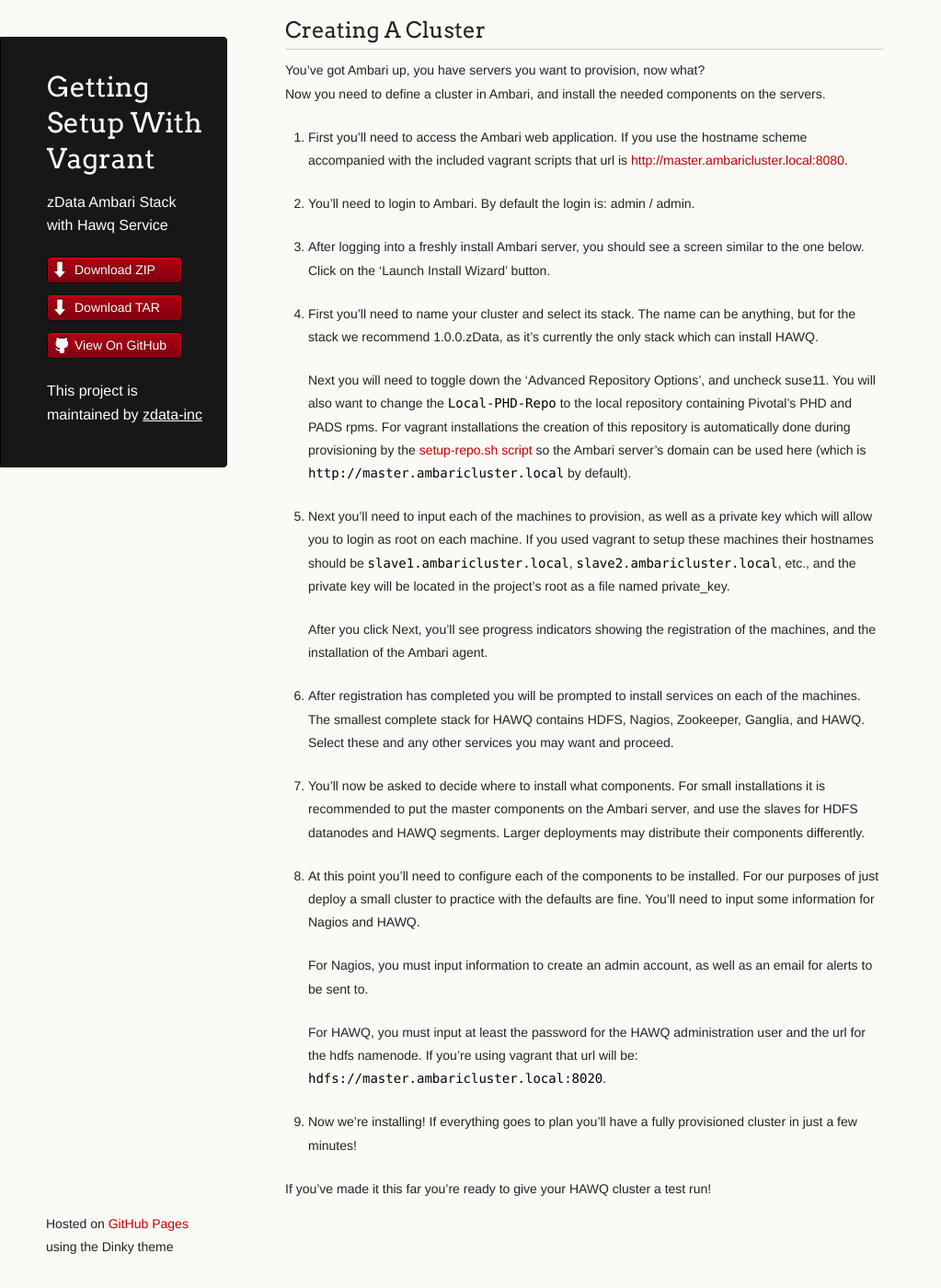
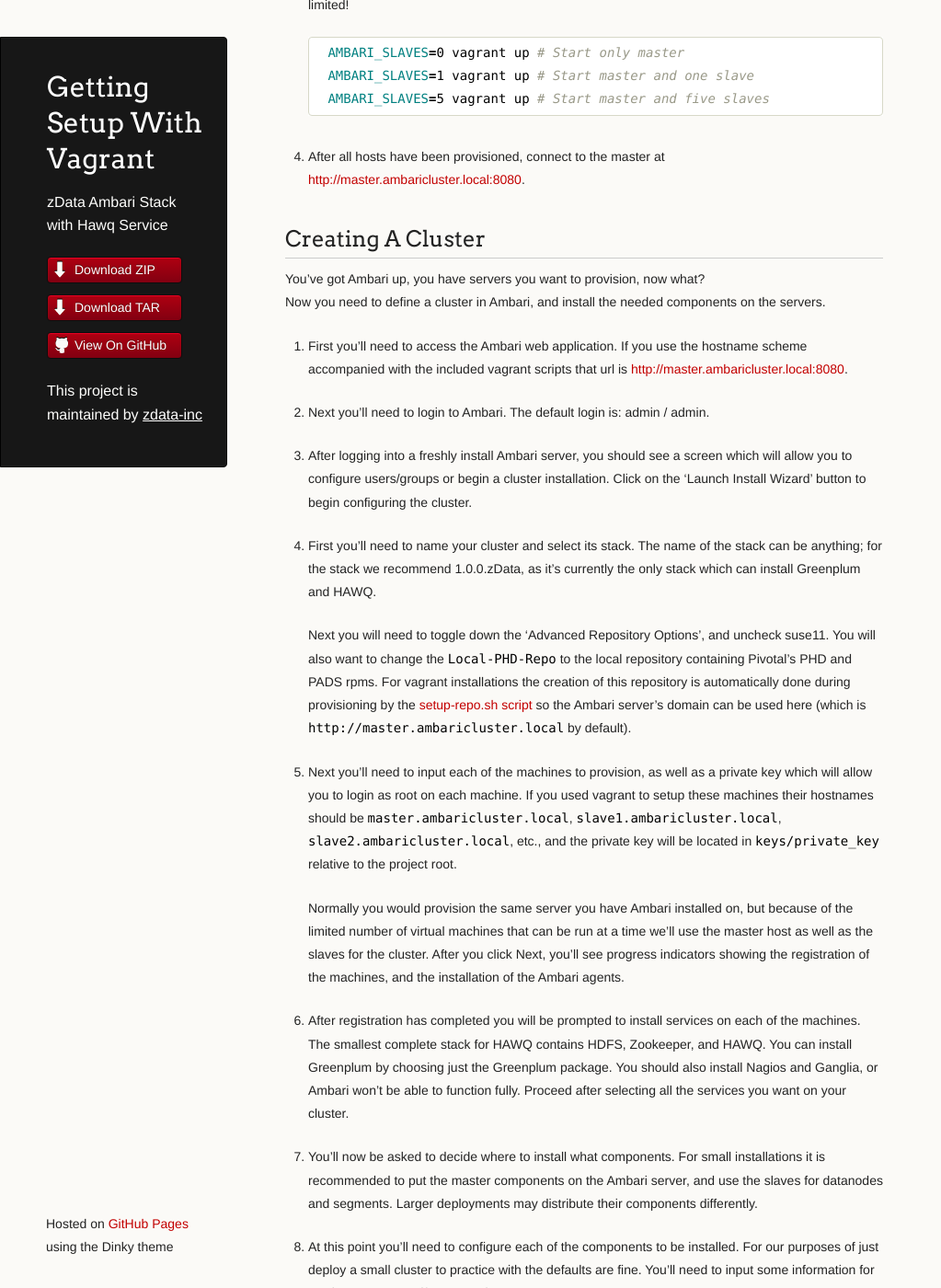
Before and after one commit to zdata-inc/ambari-extensions, a Jekyll site: the page built from getting-setup/with-vagrant.md, in a window 1280 px wide and 1400 px high, scrolled down 899 px. Shown: the whole window at 92% size, without its empty margins (0-1023 px from the left). Built offline with Jekyll 4.4.1, drawn with Linux system fonts in a browser that asks for light colours; Markdown is read by kramdown in place of the engine named in the settings; before the commit the page ends 2276 px from its top, so only the background shows below that; some of the changed text lies outside the part shown.

Commit message:
Update vagrant instructions for 0.4.

````diff
--- a/getting-setup/with-vagrant.md
+++ b/getting-setup/with-vagrant.md
@@ -10,24 +10,34 @@
 
  - [Vagrant](https://www.vagrantup.com)
  - [Vagrant Plugin: Hostmanager](https://github.com/smdahlen/vagrant-hostmanager)
+ - [Vagrant Plugin: Reload](https://github.com/aidanns/vagrant-reload)
+ - [Vagrant Plugin: Triggers](https://github.com/emyl/vagrant-triggers)
+ - [Vagrant Plugin: AWS](https://github.com/mitchellh/vagrant-aws) (optional)
 
-    ```bash
+    ```sh
     vagrant plugin install vagrant-hostmanager
+    vagrant plugin install vagrant-reload
+    vagrant plugin install vagrant-triggers
+
+    vagrant plugin install vagrant-aws # To provision on AWS
     ```
 
 ### Installation
 
 1. First you will need to retrieve certain artifacts from Pivotal.  Visit https://network.pivotal.io/products/pivotal-hd, create an account if you don't have one already.
 
-2. Next download `Pivotal HD 2.1.0`, `PHD 2.1.0: Pivotal HAWQ 1.2.1.0` and place them in the artifacts directory.
+2. Next download the following to the artifacts directory:
+    - [Pivotal HD 2.1.0](https://network.pivotal.io/products/pivotal-hd#/releases/2-1)
+    - [PHD 2.1.0: Pivotal HAWQ 1.2.1.0](https://network.pivotal.io/products/pivotal-hd#/releases/2-1)
+    - [4.3.5.0 Database Server -> Greenplum Database 4.3.5.0 for Red Hat Enterprise Linux 5 and 6](https://network.pivotal.io/products/pivotal-gpdb)
 
-3. Run ./build/up.sh to create and provision the virtual machines.  This step will install Ambari automatically.
+3. Run `vagrant up` to create and provision the virtual machines.  This step will install Ambari automatically.
     __Warning:__ Each of the virtual machines requires 4GB of RAM, only spin up one or two if RAM is limited!
 
-    ```bash
-    ./build/up.sh 0 # Start only master
-    ./build/up.sh 1 # Start master and one slave
-    ./build/up.sh 5 # Start master and five slaves
+    ```sh
+    AMBARI_SLAVES=0 vagrant up # Start only master
+    AMBARI_SLAVES=1 vagrant up # Start master and one slave
+    AMBARI_SLAVES=5 vagrant up # Start master and five slaves
     ```
 
 2. After all hosts have been provisioned, connect to the master at <a href="http://master.ambaricluster.local:8080" target="_blank">http://master.ambaricluster.local:8080</a>.
@@ -41,28 +51,30 @@
 
 1. First you'll need to access the Ambari web application.  If you use the hostname scheme accompanied with the included vagrant scripts that url is <a href="http://master.ambaricluster.local:8080" target="_blank">http://master.ambaricluster.local:8080</a>.
 
-2. You'll need to login to Ambari.  By default the login is: admin / admin.
+2. Next you'll need to login to Ambari.  The default login is: admin / admin.
 
-3. After logging into a freshly install Ambari server, you should see a screen similar to the one below.  Click on the 'Launch Install Wizard' button.
+3. After logging into a freshly install Ambari server, you should see a screen which will allow you to configure users/groups or begin a cluster installation.  Click on the 'Launch Install Wizard' button to begin configuring the cluster.
 
-4. First you'll need to name your cluster and select its stack.  The name can be anything, but for the stack we recommend 1.0.0.zData, as it's currently the only stack which can install HAWQ.
+4. First you'll need to name your cluster and select its stack.  The name of the stack can be anything; for the stack we recommend 1.0.0.zData, as it's currently the only stack which can install Greenplum and HAWQ.
 
     Next you will need to toggle down the 'Advanced Repository Options', and uncheck suse11.  You will also want to change the `Local-PHD-Repo` to the local repository containing Pivotal's PHD and PADS rpms.  For vagrant installations the creation of this repository is automatically done during provisioning by the [setup-repo.sh script](https://github.com/zdata-inc/ambari-stack/blob/master/build/setup-repo.sh) so the Ambari server's domain can be used here (which is `http://master.ambaricluster.local` by default).
 
-5. Next you'll need to input each of the machines to provision, as well as a private key which will allow you to login as root on each machine.  If you used vagrant to setup these machines their hostnames should be `slave1.ambaricluster.local`, `slave2.ambaricluster.local`, etc., and the private key will be located in the project's root as a file named private_key.
+5. Next you'll need to input each of the machines to provision, as well as a private key which will allow you to login as root on each machine.  If you used vagrant to setup these machines their hostnames should be `master.ambaricluster.local`, `slave1.ambaricluster.local`, `slave2.ambaricluster.local`, etc., and the private key will be located in `keys/private_key` relative to the project root.
 
-    After you click Next, you'll see progress indicators showing the registration of the machines, and the installation of the Ambari agent.
+    Normally you would provision the same server you have Ambari installed on, but because of the limited number of virtual machines that can be run at a time we'll use the master host as well as the slaves for the cluster.  After you click Next, you'll see progress indicators showing the registration of the machines, and the installation of the Ambari agents.
 
-6. After registration has completed you will be prompted to install services on each of the machines.  The smallest complete stack for HAWQ contains HDFS, Nagios, Zookeeper, Ganglia, and HAWQ.  Select these and any other services you may want and proceed.
+6. After registration has completed you will be prompted to install services on each of the machines.  The smallest complete stack for HAWQ contains HDFS, Zookeeper, and HAWQ.  You can install Greenplum by choosing just the Greenplum package.  You should also install Nagios and Ganglia, or Ambari won't be able to function fully.  Proceed after selecting all the services you want on your cluster.
 
-7. You'll now be asked to decide where to install what components.  For small installations it is recommended to put the master components on the Ambari server, and use the slaves for HDFS datanodes and HAWQ segments.  Larger deployments may distribute their components differently.
+7. You'll now be asked to decide where to install what components.  For small installations it is recommended to put the master components on the Ambari server, and use the slaves for datanodes and segments.  Larger deployments may distribute their components differently.
 
-8. At this point you'll need to configure each of the components to be installed.  For our purposes of just deploy a small cluster to practice with the defaults are fine.  You'll need to input some information for Nagios and HAWQ.
+8. At this point you'll need to configure each of the components to be installed.  For our purposes of just deploy a small cluster to practice with the defaults are fine.  You'll need to input some information for Nagios, HAWQ, and/or Greenplum.
 
     For Nagios, you must input information to create an admin account, as well as an email for alerts to be sent to.
 
     For HAWQ, you must input at least the password for the HAWQ administration user and the url for the hdfs namenode.  If you're using vagrant that url will be: `hdfs://master.ambaricluster.local:8020`.
 
+    For Greenplum, you must accept the license agreement, input a admin user password, and give a path to the location of the Greenplum installation zip archive (can be downloaded from Pivotal.
+
 9. Now we're installing!  If everything goes to plan you'll have a fully provisioned cluster in just a few minutes!
 
 If you've made it this far you're ready to give your HAWQ cluster a test run!
````
